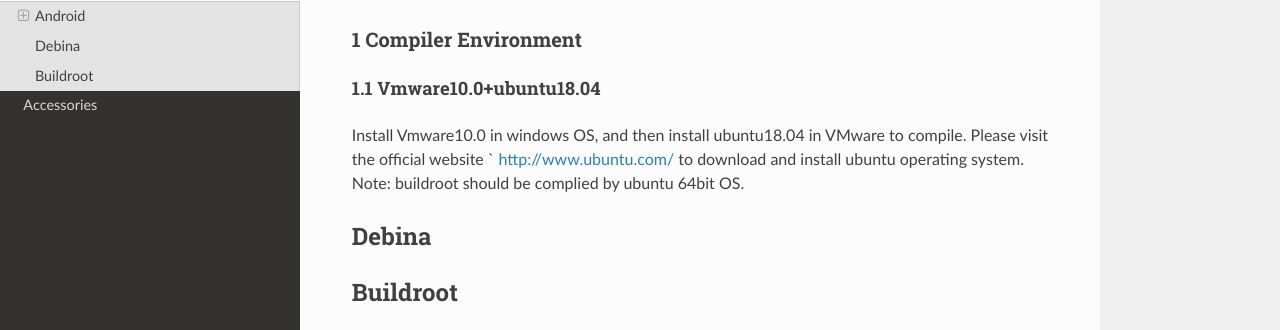
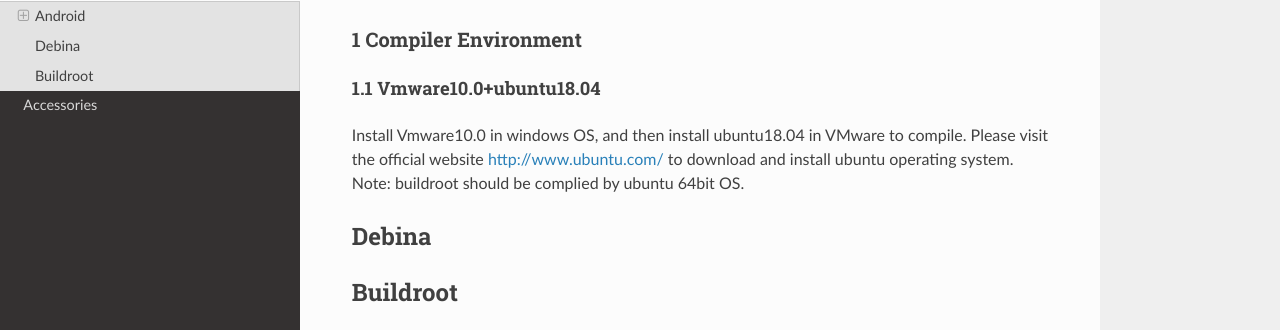
Before and after one commit to boardcon/EM3566, a Sphinx documentation site: the page built from docs/source/software.rst, in a window 1280 px wide. Shown: the part 190-520 px from the top of the page. Built offline with Sphinx 7.4.7 and the Read the Docs theme 2.0.0, drawn with Linux system fonts in a browser that asks for light colours.

```diff
--- a/docs/source/software.rst
+++ b/docs/source/software.rst
@@ -11,7 +11,7 @@ Android
 """"""""""""""""""""""""""
 
 Install Vmware10.0 in windows OS, and then install ubuntu18.04 in VMware to compile. Please visit the
-official website ` http://www.ubuntu.com/ to download and install ubuntu operating system.
+official website http://www.ubuntu.com/ to download and install ubuntu operating system.
 Note: buildroot should be complied by ubuntu 64bit OS.
 
 Debina
```
